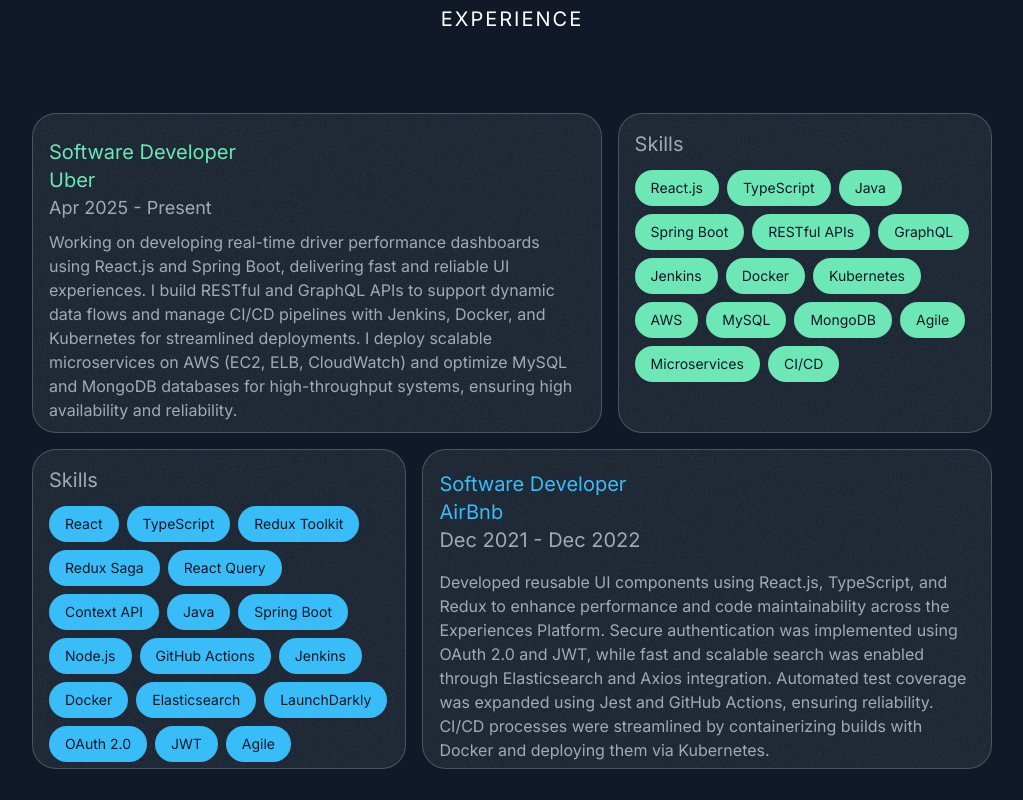
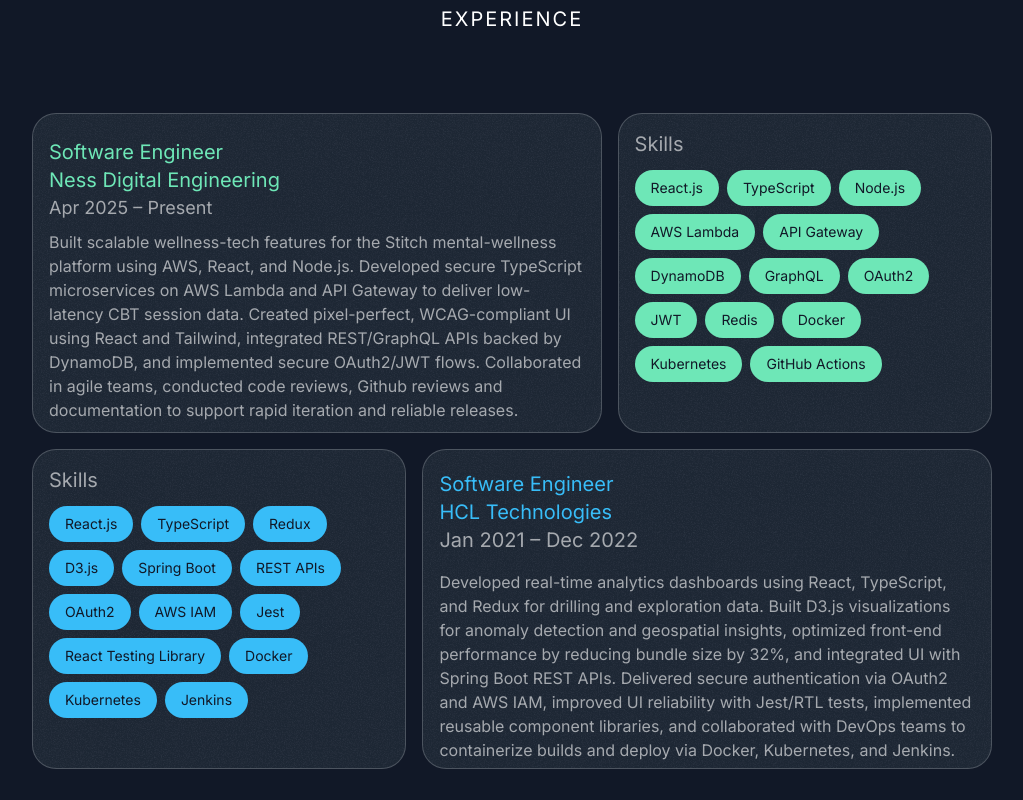
Before and after one commit to GaliveetiG/Portfolio, a Next.js app: page / in a window 1280 px wide. Shown: the part 3100-3900 px from the top of the page, without its empty margins (128-1151 px from the left). Built offline with nearby package versions, Linux system fonts and the light colour scheme; a web font is replaced by a local one.

Commit message:
features

```diff
--- a/src/sections/Experience.tsx
+++ b/src/sections/Experience.tsx
@@ -1,23 +1,24 @@
 "use client";
 import { Card } from "@/components/Card";
-import {motion} from 'framer-motion';
 import React, { useRef } from 'react';
 
 const experience = [
+
     {
-       title: "Software Developer",
-       company: "Uber",
-       period: "Apr 2025 - Present",
-       description: "Working on developing real-time driver performance dashboards using React.js and Spring Boot, delivering fast and reliable UI experiences. I build RESTful and GraphQL APIs to support dynamic data flows and manage CI/CD pipelines with Jenkins, Docker, and Kubernetes for streamlined deployments. I deploy scalable microservices on AWS (EC2, ELB, CloudWatch) and optimize MySQL and MongoDB databases for high-throughput systems, ensuring high availability and reliability.",
-       skills: ["React.js", "TypeScript", "Java", "Spring Boot", "RESTful APIs", "GraphQL", "Jenkins", "Docker", "Kubernetes", "AWS", "MySQL", "MongoDB", "Agile", "Microservices", "CI/CD"],
-    },
+   title: "Software Engineer",
+   company: "Ness Digital Engineering",
+   period: "Apr 2025 – Present",
+   description: "Built scalable wellness-tech features for the Stitch mental-wellness platform using AWS, React, and Node.js. Developed secure TypeScript microservices on AWS Lambda and API Gateway to deliver low-latency CBT session data. Created pixel-perfect, WCAG-compliant UI using React and Tailwind, integrated REST/GraphQL APIs backed by DynamoDB, and implemented secure OAuth2/JWT flows. Collaborated in agile teams, conducted code reviews, Github reviews and documentation to support rapid iteration and reliable releases.",
+   skills: ["React.js", "TypeScript", "Node.js", "AWS Lambda", "API Gateway", "DynamoDB", "GraphQL", "OAuth2", "JWT", "Redis", "Docker", "Kubernetes", "GitHub Actions"],
+},
     {
-        title: "Software Developer",
-        company: "AirBnb",
-        period: "Dec 2021 - Dec 2022",
-        description:" Developed reusable UI components using React.js, TypeScript, and Redux to enhance performance and code maintainability across the Experiences Platform. Secure authentication was implemented using OAuth 2.0 and JWT, while fast and scalable search was enabled through Elasticsearch and Axios integration. Automated test coverage was expanded using Jest and GitHub Actions, ensuring reliability. CI/CD processes were streamlined by containerizing builds with Docker and deploying them via Kubernetes.",
-        skills: ["React", "TypeScript", "Redux Toolkit", "Redux Saga", "React Query", "Context API","Java", "Spring Boot", "Node.js", "GitHub Actions", "Jenkins", "Docker", "Elasticsearch", "LaunchDarkly", "OAuth 2.0", "JWT", "Agile", "UI/UX Collaboration", "CI/CD"],
-    },
+   title: "Software Engineer",
+   company: "HCL Technologies",
+   period: "Jan 2021 – Dec 2022",
+   description: "Developed real-time analytics dashboards using React, TypeScript, and Redux for drilling and exploration data. Built D3.js visualizations for anomaly detection and geospatial insights, optimized front-end performance by reducing bundle size by 32%, and integrated UI with Spring Boot REST APIs. Delivered secure authentication via OAuth2 and AWS IAM, improved UI reliability with Jest/RTL tests, implemented reusable component libraries, and collaborated with DevOps teams to containerize builds and deploy via Docker, Kubernetes, and Jenkins.",
+   skills: ["React.js", "TypeScript", "Redux", "D3.js", "Spring Boot", "REST APIs", "OAuth2", "AWS IAM", "Jest", "React Testing Library", "Docker", "Kubernetes", "Jenkins"],
+},
+
 
 ];
 
@@ -30,6 +31,7 @@
 
   <div className="mt-20 flex flex-col gap-8">
   <div className="grid grid-cols-1 gap-8 md:grid md:grid-cols-5 md:gap-4">
+
   <Card
   className="sm:h-auto md:h-auto lg:h-[320px] md:col-span-3 transform hover:rotate-2 rotate-0 transition duration-300 ease-in-out hover:shadow-[0_10px_15px_-3px_rgba(110,231,183,0.4)]"
 >
```
